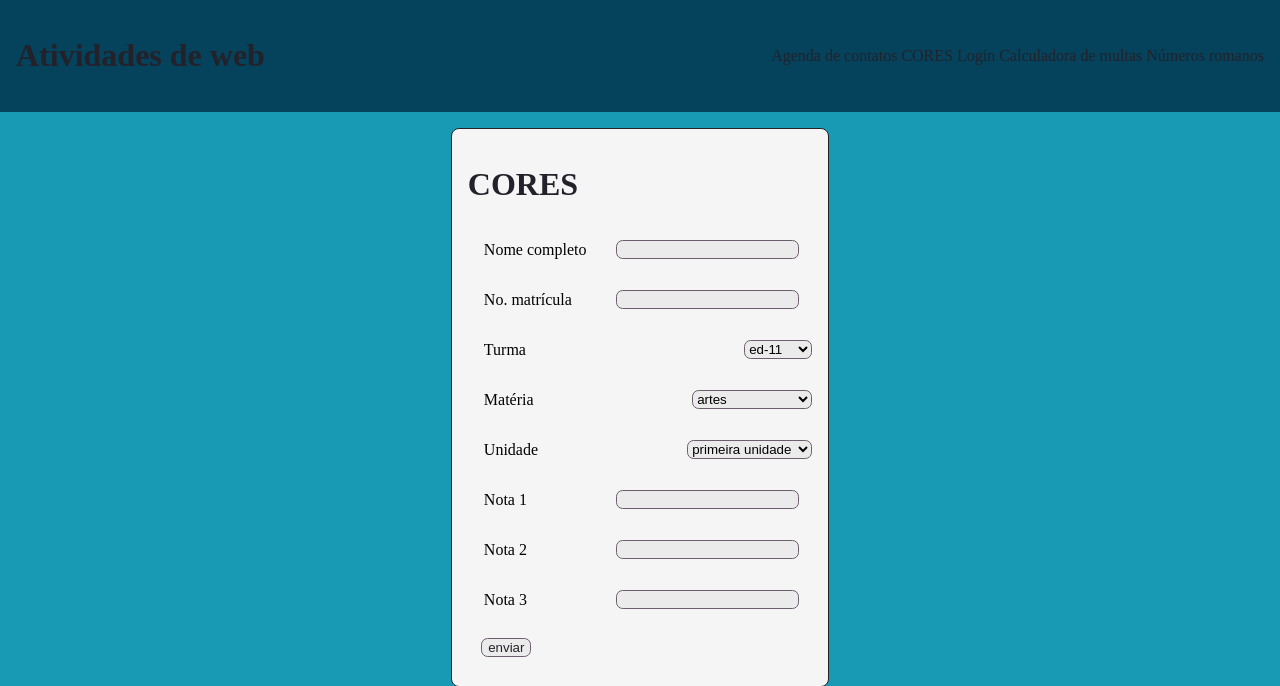
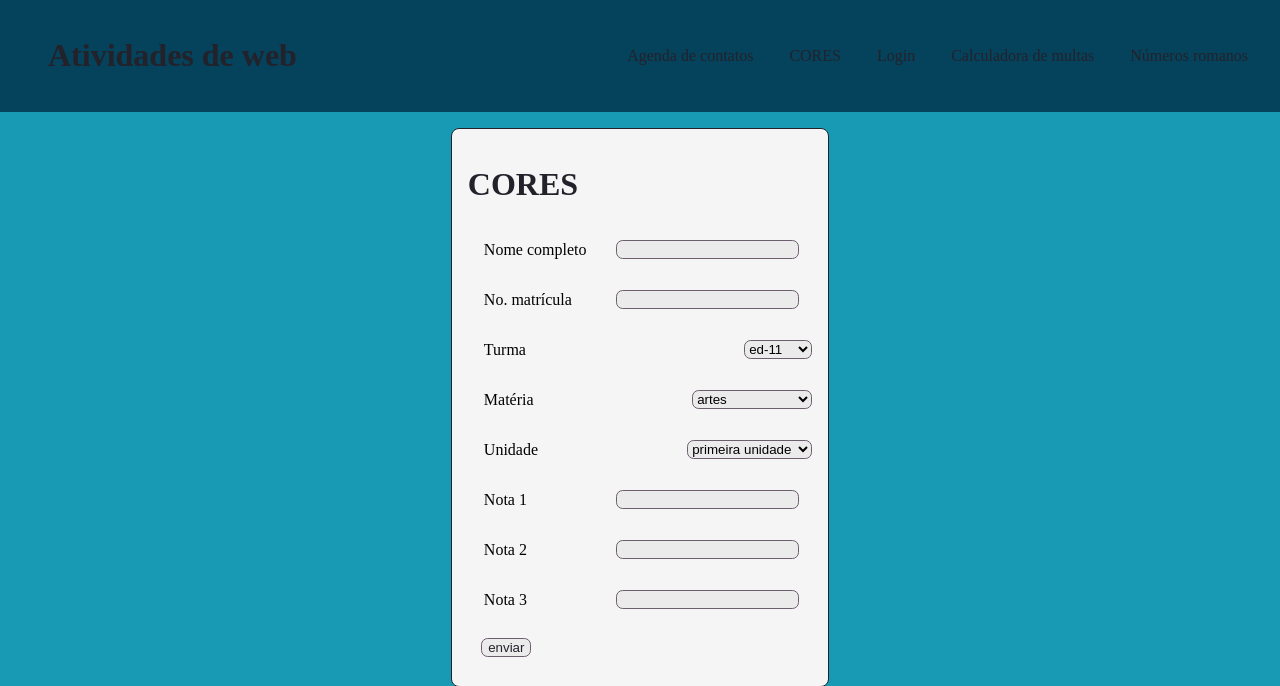
Before and after one commit to Zer0-Zer0/atividade_paranhos_php, a PHP site: page /cores/index.php in a window 1280 px wide. Shown: the top 686 px of the page. Run offline with PHP 8.4, Linux system fonts and the light colour scheme.

Commit message:
Added proper padding to the <a>s in the <nav> at the header 	modified:   _css/style.css

```diff
--- a/_css/style.css
+++ b/_css/style.css
@@ -58,9 +58,12 @@ main {
     height: max-content;
 }
 
+
+
 label,
 input,
-p {
+p,
+a {
     margin: 1em;
 }
 
```
